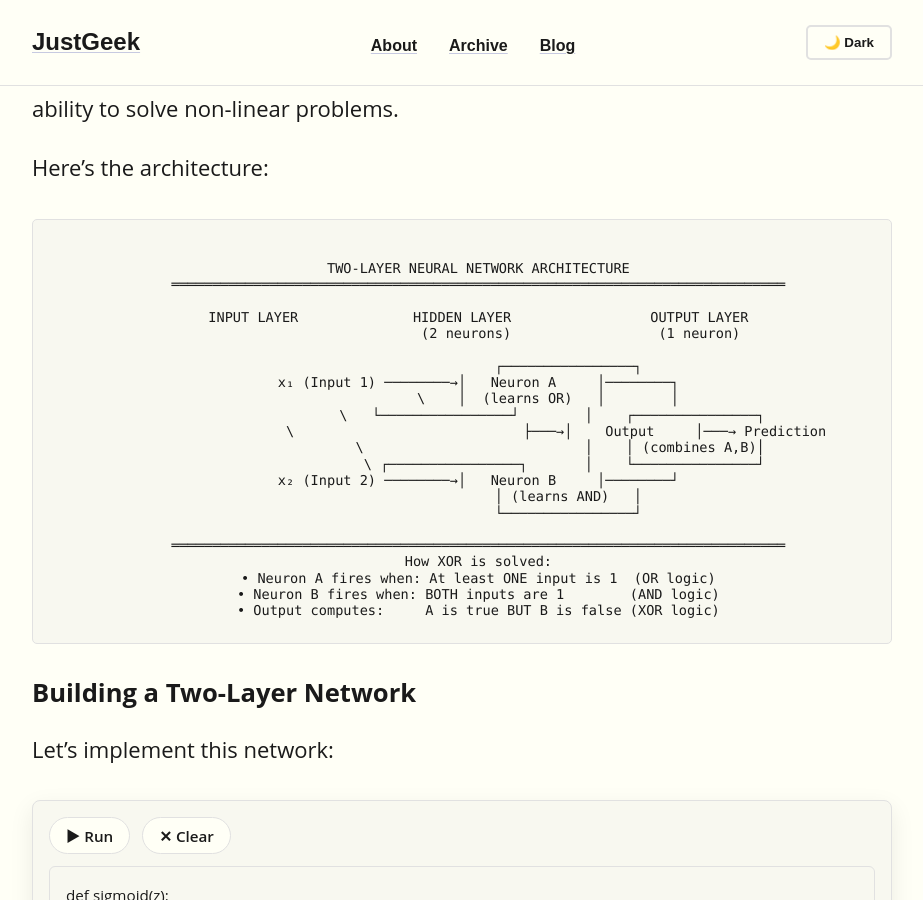
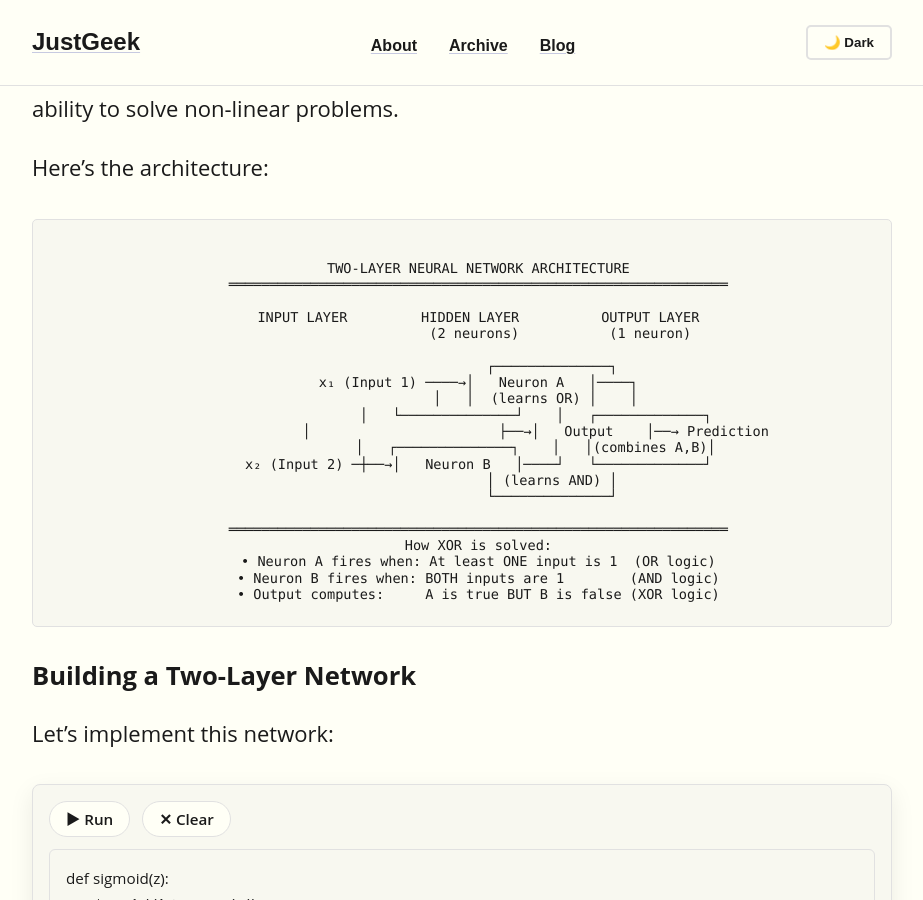
Before and after one commit to ssime-git/JustGeek, a Jekyll site: the page built from _posts/2025-12-06-a-neuron-is-all-you-need.md, in a window 1280 px wide and 900 px high, scrolled down 8275 px. Shown: the whole window, without its empty margins (178-1101 px from the left). Built offline with Jekyll 4.4.1, drawn with Linux system fonts in a browser that asks for light colours; some of the changed text lies outside the part shown.

```diff
--- a/_posts/2025-12-06-a-neuron-is-all-you-need.md
+++ b/_posts/2025-12-06-a-neuron-is-all-you-need.md
@@ -465,23 +465,22 @@ Here's the architecture:
 
 <pre class="ascii-art"><code>
     TWO-LAYER NEURAL NETWORK ARCHITECTURE
-    ═══════════════════════════════════════════════════════════════════════════
-
-    INPUT LAYER              HIDDEN LAYER                 OUTPUT LAYER
-                             (2 neurons)                  (1 neuron)
-
-                          ┌────────────────┐
-    x₁ (Input 1) ────────→│   Neuron A     │────────┐
-                     \    │  (learns OR)   │        │
-                      \   └────────────────┘        │    ┌───────────────┐
-                       \                            ├───→│    Output     │───→ Prediction
-                        \                           │    │ (combines A,B)│
-                         \ ┌────────────────┐       │    └───────────────┘
-    x₂ (Input 2) ────────→│   Neuron B     │────────┘
-                          │ (learns AND)   │
-                          └────────────────┘
-
-    ═══════════════════════════════════════════════════════════════════════════
+    ═════════════════════════════════════════════════════════════
+
+    INPUT LAYER         HIDDEN LAYER          OUTPUT LAYER
+                        (2 neurons)           (1 neuron)
+
+                      ┌──────────────┐
+    x₁ (Input 1) ────→│   Neuron A   │────┐
+                  │   │  (learns OR) │    │
+                  │   └──────────────┘    │   ┌─────────────┐
+                  │                       ├──→│   Output    │──→ Prediction
+                  │   ┌──────────────┐    │   │(combines A,B)│
+    x₂ (Input 2) ─┼──→│   Neuron B   │────┘   └─────────────┘
+                      │ (learns AND) │
+                      └──────────────┘
+
+    ═════════════════════════════════════════════════════════════
     How XOR is solved:
     • Neuron A fires when: At least ONE input is 1  (OR logic)
     • Neuron B fires when: BOTH inputs are 1        (AND logic)
```
Also changed, not shown: other parts of _posts/2025-12-06-a-neuron-is-all-you-need.md (+16 -15 lines).
